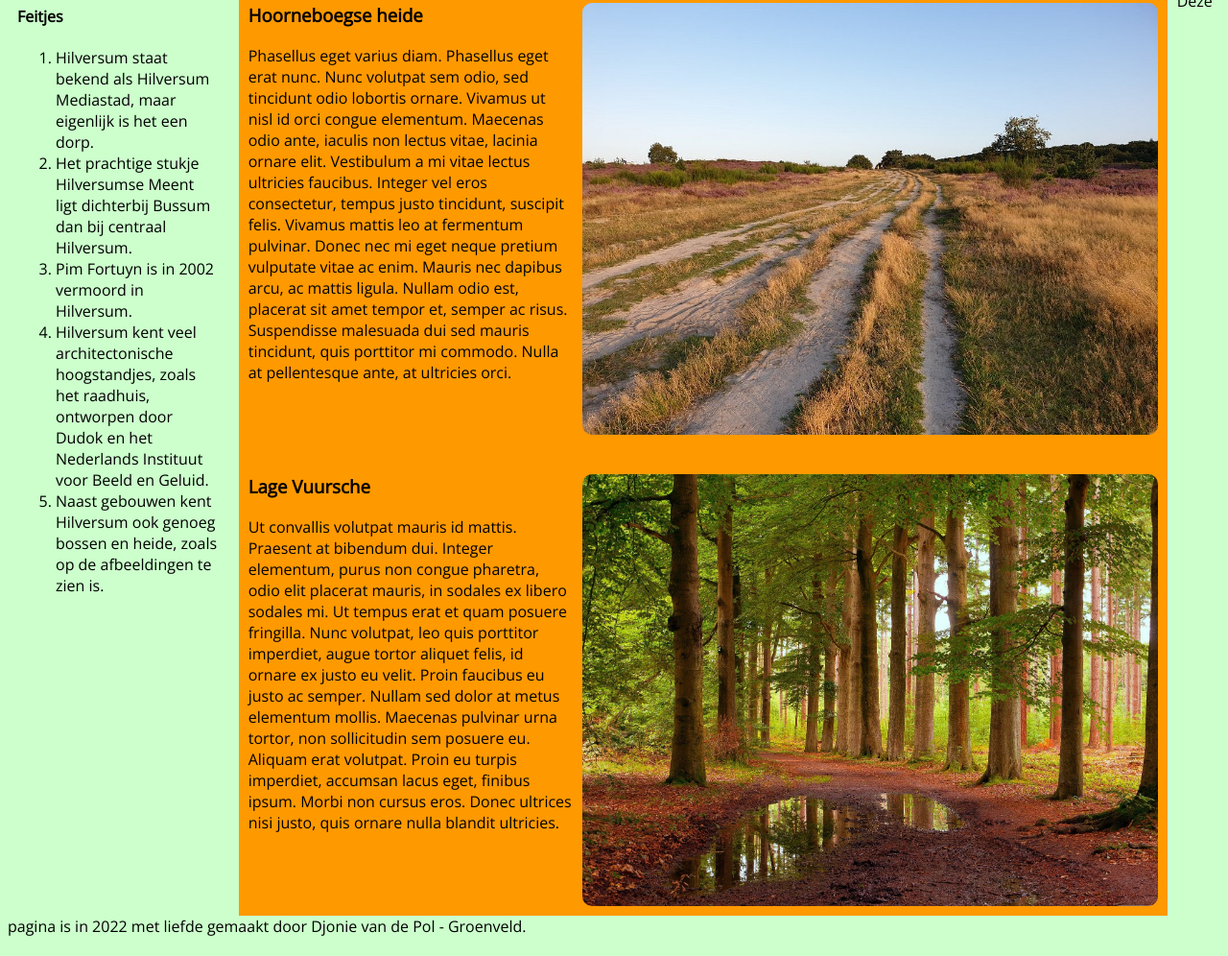
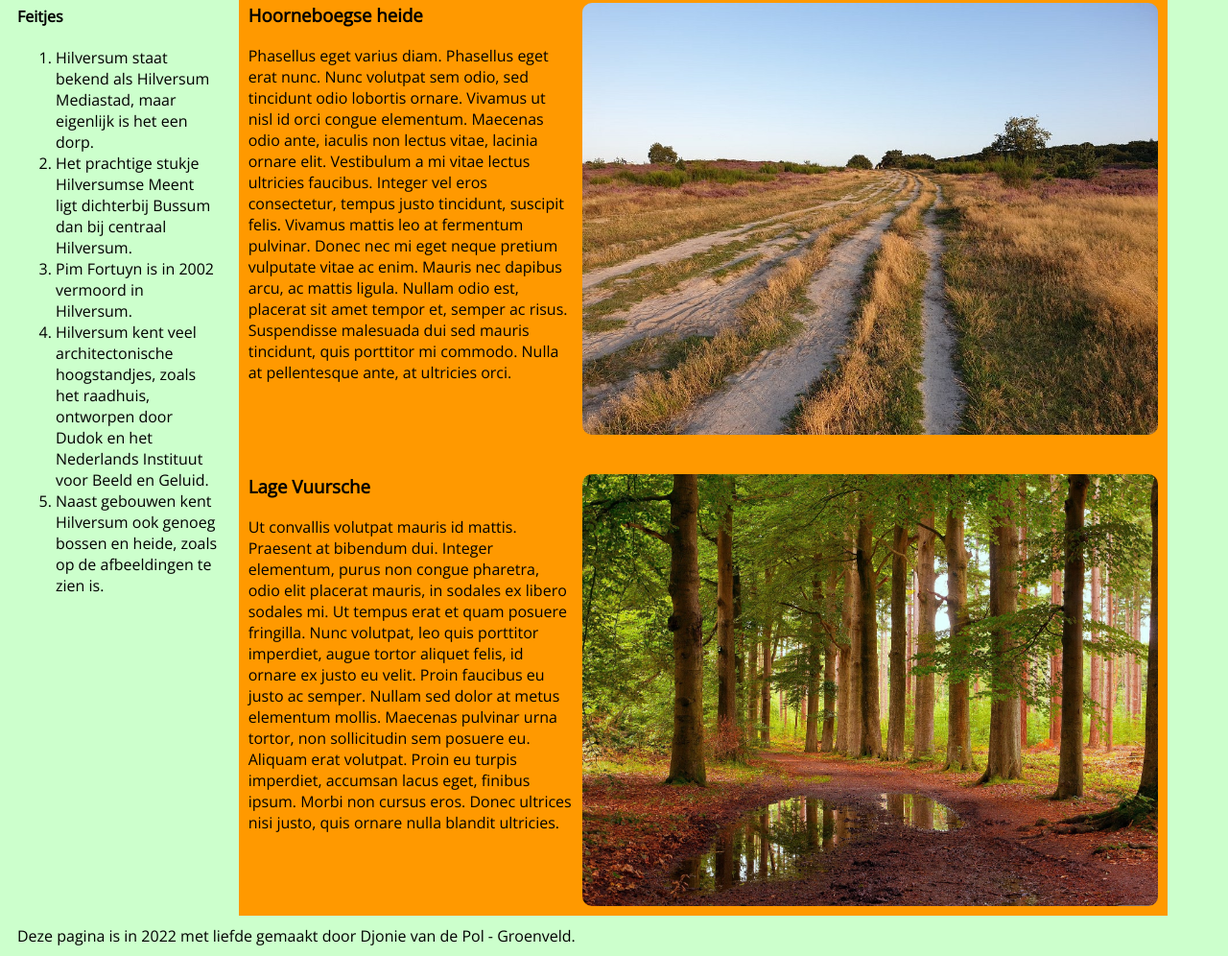
Before and after one commit to DjonieVanDePol/Responsive, a plain HTML site: page index.html in a window 1280 px wide. Shown: the part 247-1243 px from the top of the page at 96% size. Drawn offline with nearby package versions, Linux system fonts and the light colour scheme.

Commit message:
Update index.html

```diff
--- a/index.html
+++ b/index.html
@@ -37,9 +37,9 @@
   </div>
   </section>
   <footer>
-    <p>
+    <div id="footer" class="col-12">
       Deze pagina is in 2022 met liefde gemaakt door Djonie van de Pol - Groenveld.
-    </p>
+    </div>
   </footer>
 </body>
 </html>
```
